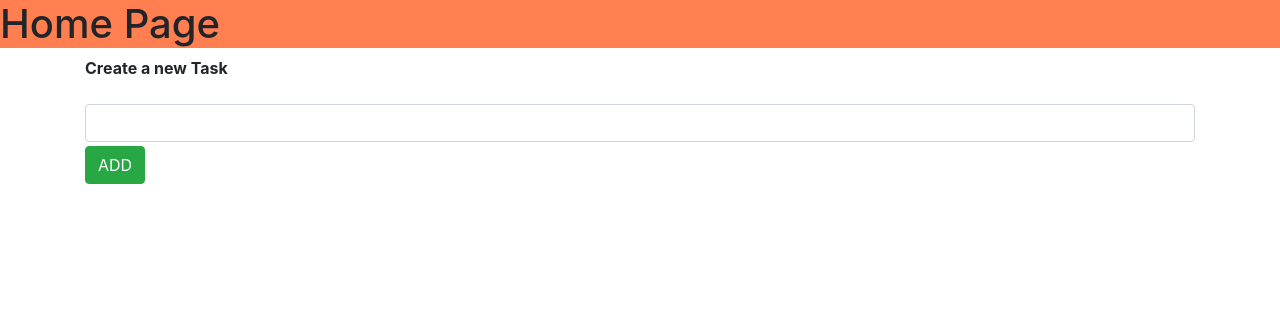
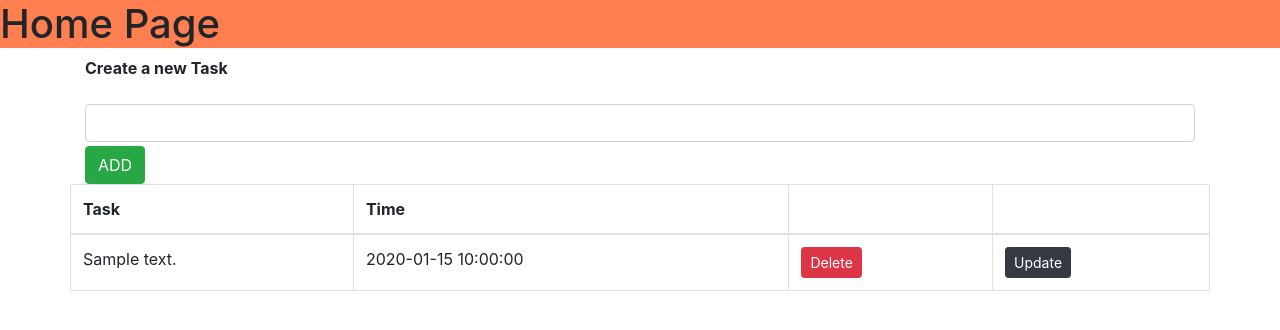
Before and after one commit to Parwand/flask-tasks-manager, a Flask app: page / in a window 1280 px wide. Shown: the top 330 px of the page. Run offline with Flask 2, Linux system fonts and the light colour scheme; tables that the repository leaves empty hold one stand-in row (values such as "Sample post"); some libraries are stand-ins or nearby versions.

Commit message:
created table of task im Template with actions

```diff
--- a/templates/index.html
+++ b/templates/index.html
@@ -17,4 +17,31 @@
             <button class="btn btn-success mt-1" type="submit">ADD</button>
         </form>
     </div>
+
+    <table class="table table-bordered container">
+        <thead>
+            <tr>
+                <th>Task</th>
+                <th>Time</th>
+                <th></th>
+                <th></th>
+            </tr>
+        </thead>
+        <tbody>
+            {% for task in tasks %}
+            <tr>
+                <td>{{ task.content }}</td>
+                <td>{{ task.date_created }}</td>
+                <td>
+                    <form action="/delete" method="post">
+                        <input type="hidden" value="{{ task.id }}">
+                        <input type="submit" value="Delete" class="btn btn-sm btn-danger">
+                    </form>
+                </td>
+                <td><a href="/update"><button type="submit" class="btn btn-sm btn-dark">Update</button></a></td>
+
+            </tr>
+            {% endfor %}
+        </tbody>
+    </table>
 {% endblock %}
```
